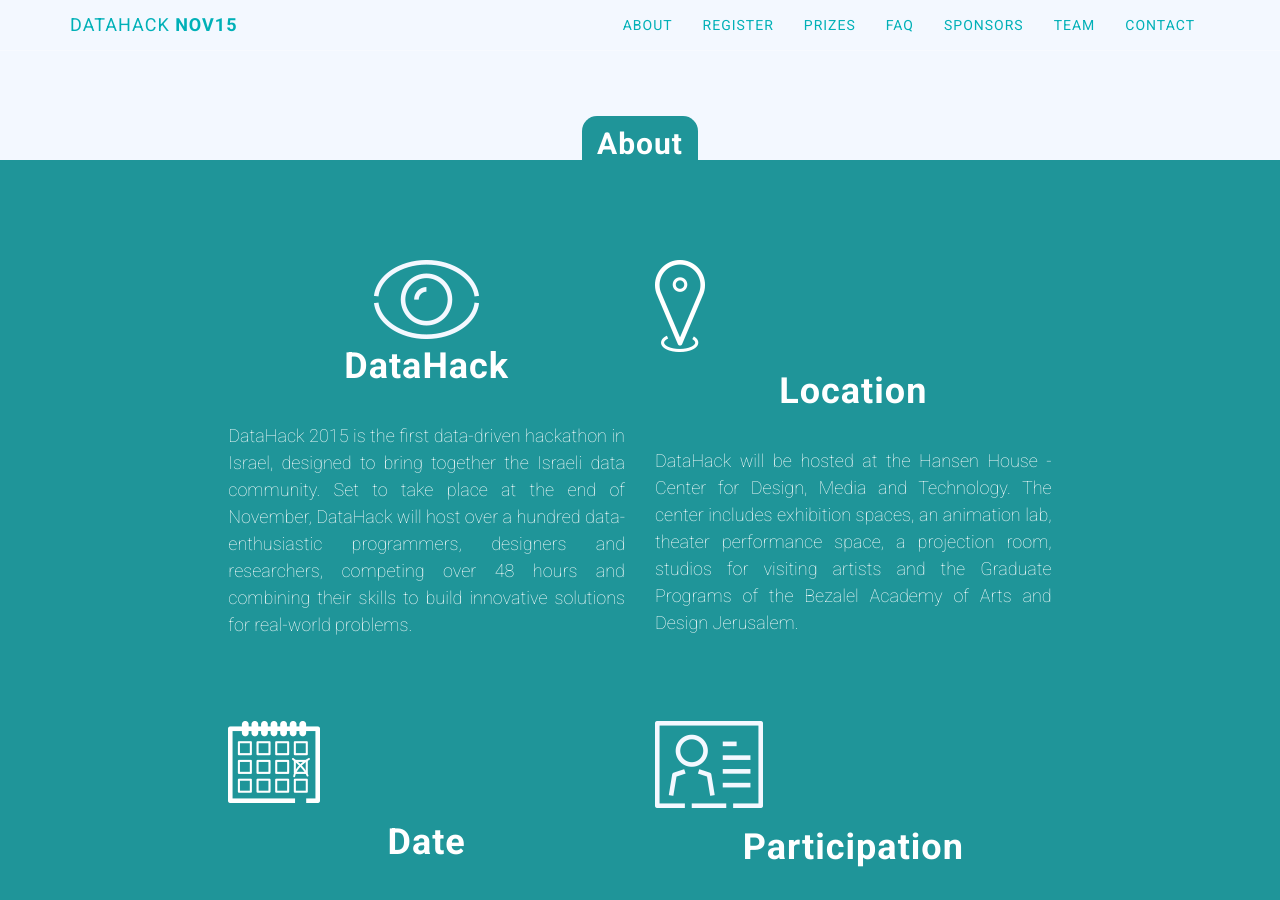
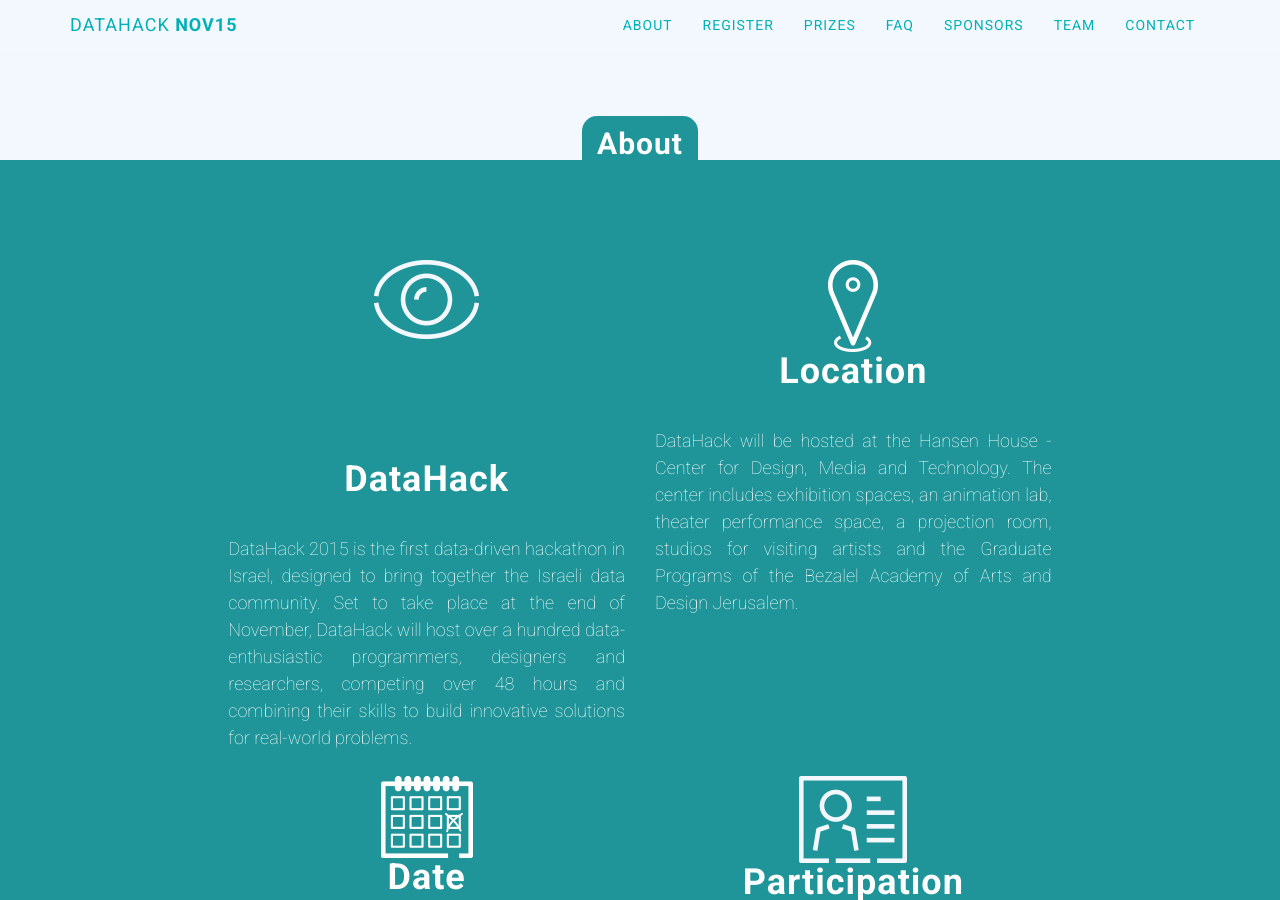
Before and after one commit to ido-staging/datahacksweb, a Jekyll site: the page built from index.html, in a window 1280 px wide and 900 px high, scrolled down 773 px. Built offline with Jekyll 4.4.1, drawn with Linux system fonts in a browser that asks for light colours.

Commit message:
still trying to align icons in the about section 3

```diff
--- a/_includes/about.html
+++ b/_includes/about.html
@@ -10,7 +10,7 @@
             <div class="col-md-2">
             </div>
             <div class="col-md-4 text-light">
-                <img class="about-icon" src="img/icon_eye.png" alt="Datahack" style="display:block;margin:auto;">
+                <img class="about-icon" src="img/icon_eye.png" alt="Datahack" style="display:block;margin:auto;margin-bottom:3cm;">
                 <h1 class="about-title" align="center">DataHack</h1>
                 <div class="left-text-column ">
                 <p align="justify">
@@ -19,7 +19,7 @@
                 </div>
             </div>
             <div class="col-md-4 text-light">
-                <img class="about-icon" src="img/icon_location.png" alt="Location" align="middle">
+                <img class="about-icon" src="img/icon_location.png" alt="Location" style="display:block;margin:auto;">
                 <h1 class="about-title" align="center">Location</h1>
                 <div class="middle-text-column">
                 <p align="justify">
@@ -35,7 +35,7 @@
                 <div class="col-md-2">
                 </div>
                 <div class="col-md-4 text-light">
-                    <img class="about-icon" src="img/icon_schedule.png" alt="Date" align="middle">
+                    <img class="about-icon" src="img/icon_schedule.png" alt="Date" style="display:block;margin:auto;">
                     <h1 class="about-title" align="center">Date</h1>
                     <div class="left-text-column ">
                     <p align="justify">
@@ -44,7 +44,7 @@
                     </div>
                 </div>
                 <div class="col-md-4 text-light">
-                    <img class="about-icon" src="img/icon_id.png" alt="Participants" align="middle">
+                    <img class="about-icon" src="img/icon_id.png" alt="Participants" style="display:block;margin:auto;">
                     <h1 class="about-title" align="center">Participation</h1>
                     <div class="middle-text-column">
                     <p align="justify">
```
